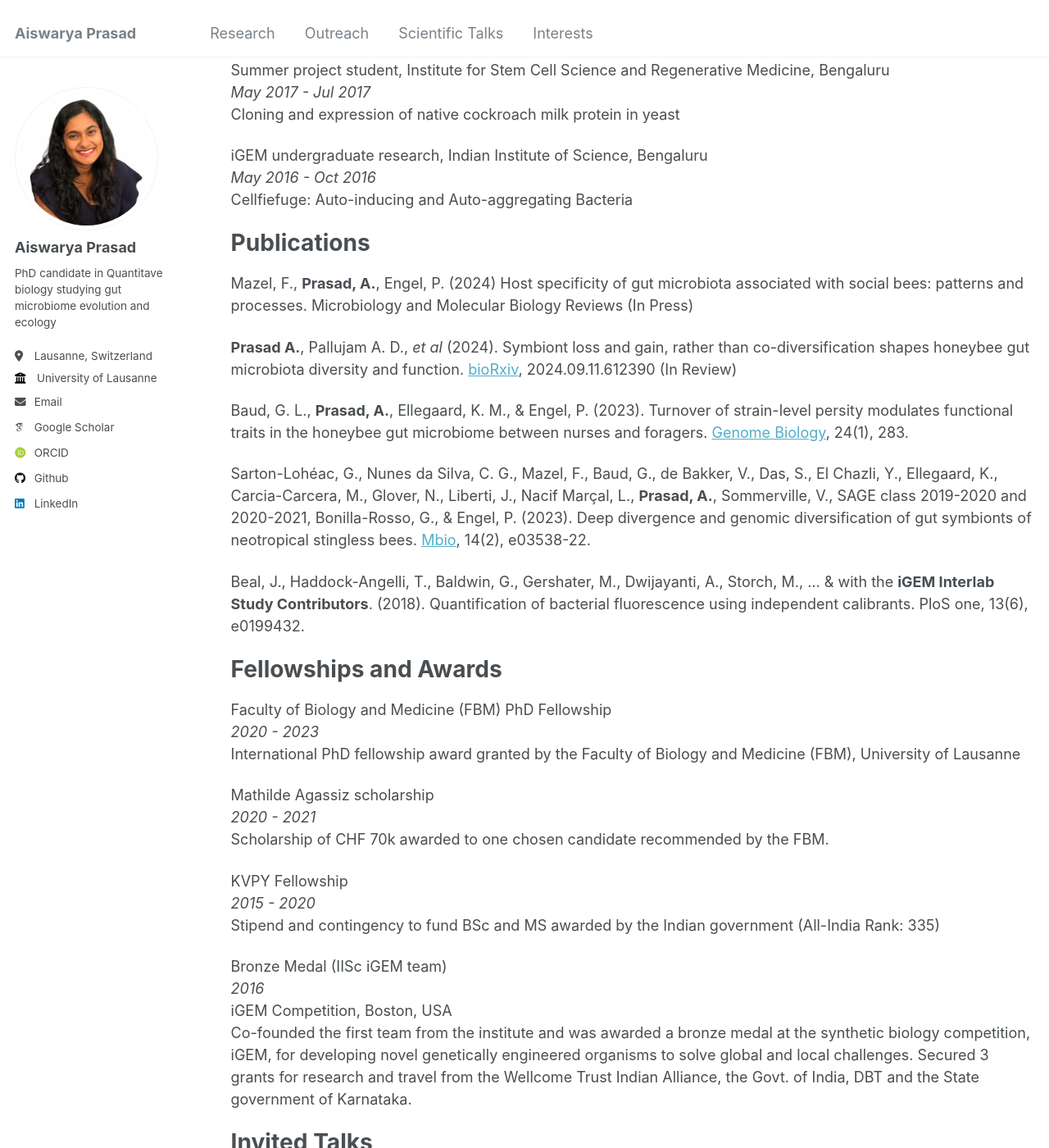
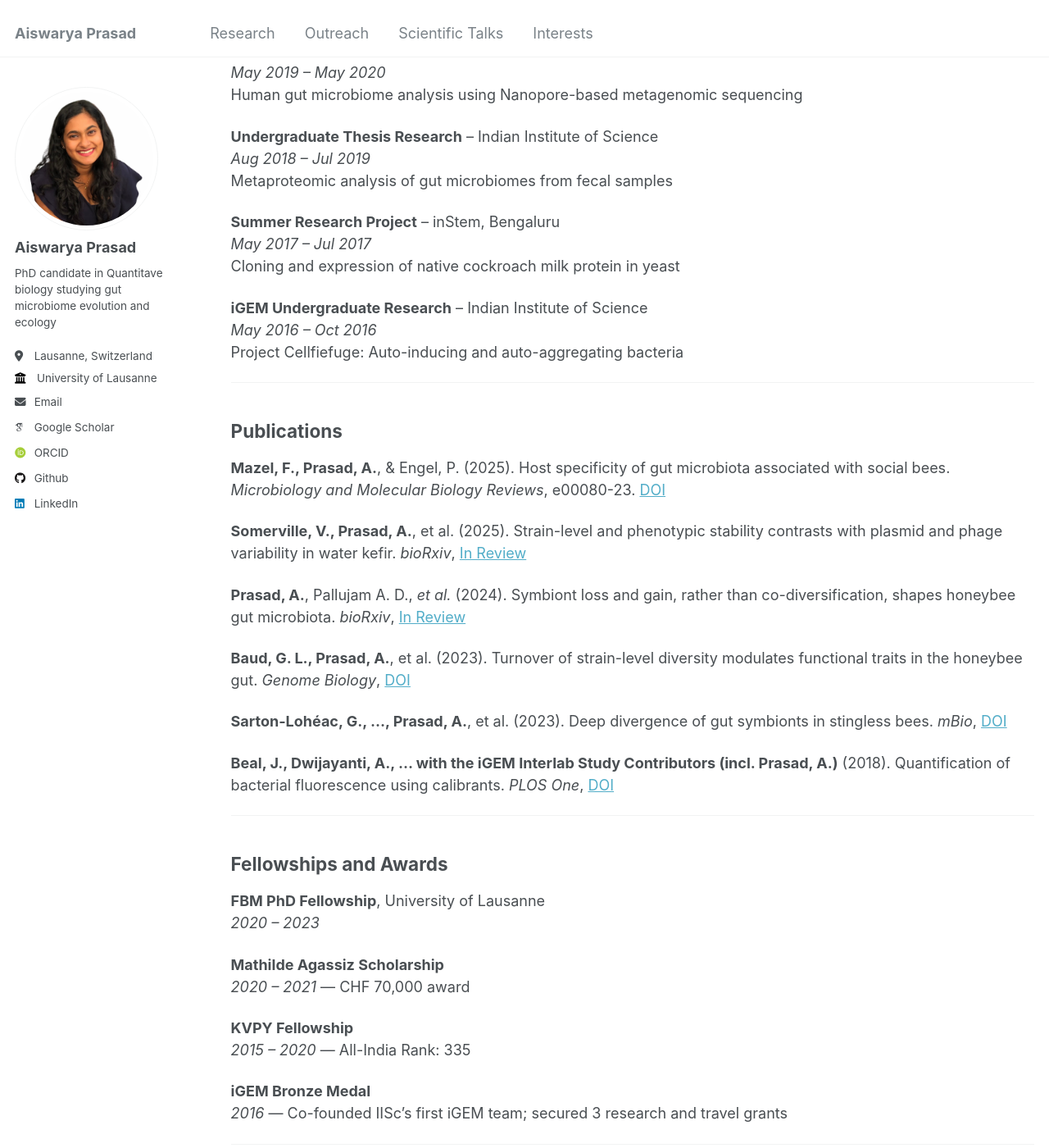
Before and after one commit to Aiswarya-prasad/aiswarya-prasad.github.io, a Jekyll site: the page built from _pages/cv.md, in a window 1280 px wide and 1400 px high, scrolled down 746 px. Shown: the whole window at 82% size. Built offline with Jekyll 4.4.1, drawn with Linux system fonts in a browser that asks for light colours; some web fonts are replaced; some of the changed text lies outside the part shown.

Commit message:
Syntax change, squash commit later or just ignore.

```diff
--- a/_pages/cv.md
+++ b/_pages/cv.md
@@ -7,168 +7,154 @@ redirect_from:
   - /resume
 ---
 
+
 [Go to Technical Resume instead](/technical-resume/)
 
+[Go to Consulting-style Resume](/consulting-resume/)
+
 {% include base_path %}
-<!-- [Go to Consulting-style Resume](/consulting-resume/) -->
 
-Education
-======
+## Education
 
-<!-- | Degree                       | Institution                            | Duration                |
-| ---------------------------- | -------------------------------------- | ----------------------- |
-| Ph.D in Quantitative Biology | University of Lausanne                 | 2020 -- 2025 (expected) |
-| M.S. in Biology              | Indian Institute of Science, Bangalore | 2019 -- 2020            |
-| B.S. (research) in Biology   | Indian Institute of Science, Bangalore | 2015 -- 2019            | -->
+**Ph.D. in Quantitative Biology**
+University of Lausanne, Switzerland, _2020 – 2025_
 
-Ph.D in Quantitative Biology, University of Lausanne, _2020 -- 2025 (expected)_
+**M.S. in Biology**
+Indian Institute of Science, Bangalore, India, _2019 – 2020_
 
-M.S. in Biology, Indian Institute of Science, Bangalore _2019 -- 2020_
+**B.S. (Research) in Biology**
+Indian Institute of Science, Bangalore, India, _2015 – 2019_
 
-B.S. (research) in Biology, Indian Institute of Science, Bangalore _2015 -- 2019_
+---
 
-Research experience
-======
+## Research Experience
 
-PhD candidate, University of Lausanne \\
-_Aug 2020 - Present_ \\
+**PhD Candidate** – University of Lausanne
+_Aug 2020 – Present_
 Ecology and evolution of the honeybee gut microbiome
 
-Master thesis research, Indian Institute of Science, Bengaluru \\
-_May 2019 - May 2020_ \\
-Analysis of the human gut microbiome by Nanopore-based metagenomic sequencing
+**Master’s Thesis Research** – Indian Institute of Science
+_May 2019 – May 2020_
+Human gut microbiome analysis using Nanopore-based metagenomic sequencing
 
-Undergraduate thesis research, Indian Institute of Science, Bengaluru \\
-_May 2019 - May 2020_ \\
+**Undergraduate Thesis Research** – Indian Institute of Science
+_Aug 2018 – Jul 2019_
 Metaproteomic analysis of gut microbiomes from fecal samples
 
-Summer project student, Institute for Stem Cell Science and Regenerative Medicine, Bengaluru \\
-_May 2017 - Jul 2017_ \\
+**Summer Research Project** – inStem, Bengaluru
+_May 2017 – Jul 2017_
 Cloning and expression of native cockroach milk protein in yeast
 
-iGEM undergraduate research, Indian Institute of Science, Bengaluru \\
-_May 2016 - Oct 2016_ \\
-Cellfiefuge: Auto-inducing and Auto-aggregating Bacteria
+**iGEM Undergraduate Research** – Indian Institute of Science
+_May 2016 – Oct 2016_
+Project Cellfiefuge: Auto-inducing and auto-aggregating bacteria
 
+---
 
-<a id="publications"></a>
+## Publications
 
-Publications
-======
+**Mazel, F., Prasad, A.**, & Engel, P. (2025). Host specificity of gut microbiota associated with social bees. *Microbiology and Molecular Biology Reviews*, e00080-23. [DOI](https://doi.org/10.1128/mmbr.00080-23)
 
-Mazel, F., **Prasad, A.**, Engel, P. (2024) Host specificity of gut microbiota associated with social bees: patterns and processes. Microbiology and Molecular Biology Reviews (In Press)
+**Somerville, V., Prasad, A.**, et al. (2025). Strain-level and phenotypic stability contrasts with plasmid and phage variability in water kefir. *bioRxiv*, [In Review](https://doi.org/10.1101/2025.02.27.640646)
 
-**Prasad A.**, Pallujam A. D., _et al_ (2024). Symbiont loss and gain, rather than co-diversification shapes honeybee gut microbiota diversity and function. [bioRxiv](https://doi.org/10.1101/2024.09.11.612390), 2024.09.11.612390 (In Review)
+**Prasad, A.**, Pallujam A. D., _et al._ (2024). Symbiont loss and gain, rather than co-diversification, shapes honeybee gut microbiota. *bioRxiv*, [In Review](https://doi.org/10.1101/2024.09.11.612390)
 
-Baud, G. L., **Prasad, A.**, Ellegaard, K. M., & Engel, P. (2023). Turnover of strain-level persity modulates functional traits in the honeybee gut microbiome between nurses and foragers. [Genome Biology](https://doi.org/10.1186/s13059-023-03131-4), 24(1), 283.
+**Baud, G. L., Prasad, A.**, et al. (2023). Turnover of strain-level diversity modulates functional traits in the honeybee gut. *Genome Biology*, [DOI](https://doi.org/10.1186/s13059-023-03131-4)
 
-Sarton-Lohéac, G., Nunes da Silva, C. G., Mazel, F., Baud, G., de Bakker, V., Das, S., El Chazli, Y., Ellegaard, K., Carcia-Carcera, M., Glover, N., Liberti, J., Nacif Marçal, L., **Prasad, A.**, Sommerville, V., SAGE class 2019-2020 and 2020-2021, Bonilla-Rosso, G., & Engel, P. (2023). Deep divergence and genomic diversification of gut symbionts of neotropical stingless bees. [Mbio](https://doi.org/10.1128/mbio.03538-22), 14(2), e03538-22.
+**Sarton-Lohéac, G., ..., Prasad, A.**, et al. (2023). Deep divergence of gut symbionts in stingless bees. *mBio*, [DOI](https://doi.org/10.1128/mbio.03538-22)
 
-Beal, J., Haddock-Angelli, T., Baldwin, G., Gershater, M., Dwijayanti, A., Storch, M., ... & with the **iGEM Interlab Study Contributors**. (2018). Quantification of bacterial fluorescence using independent calibrants. PloS one, 13(6), e0199432.
+**Beal, J., Dwijayanti, A., ... with the iGEM Interlab Study Contributors (incl. Prasad, A.)** (2018). Quantification of bacterial fluorescence using calibrants. *PLOS One*, [DOI](https://doi.org/10.1371/journal.pone.0199432)
 
+---
 
-Fellowships and Awards
-======
+## Fellowships and Awards
 
-Faculty of Biology and Medicine (FBM) PhD Fellowship \\
-_2020 - 2023_ \\
-International PhD fellowship award granted by the Faculty of Biology and Medicine (FBM), University of Lausanne
+**FBM PhD Fellowship**, University of Lausanne
+_2020 – 2023_
 
-Mathilde Agassiz scholarship \\
-_2020 - 2021_ \\
-Scholarship of CHF 70k awarded to one chosen candidate recommended by the FBM.
+**Mathilde Agassiz Scholarship**
+_2020 – 2021_ — CHF 70,000 award
 
-KVPY Fellowship \\
-_2015 - 2020_ \\
-Stipend and contingency to fund BSc and MS awarded by the Indian government (All-India Rank: 335)
+**KVPY Fellowship**
+_2015 – 2020_ — All-India Rank: 335
 
-Bronze Medal (IISc iGEM team) \\
-_2016_ \\
-iGEM Competition, Boston, USA \\
-Co-founded the first team from the institute and was awarded a bronze medal at the synthetic biology competition, iGEM, for developing novel genetically engineered organisms to solve global and local challenges. Secured 3 grants for research and travel from the Wellcome Trust Indian Alliance, the Govt. of India, DBT and the State government of Karnataka.
+**iGEM Bronze Medal**
+_2016_ — Co-founded IISc’s first iGEM team; secured 3 research and travel grants
 
-Invited Talks
-======
+---
 
-The Local Pangenome \\
-_Oct 2023_ \\
-Alicante, Spain \\
-Variation and specialization of structure and function of gut microbial community across host species
+## Invited Talks
 
-Academic Seminar Series \\
-_Apr 2023_ \\
-School of Science, Monash University Malaysia \\
-Evolutionary and functional insight into gut microbial community persity across honeybee species
+**The Local Pangenome**
+_Oct 2023_ – Alicante, Spain
+Talk: Variation and specialization of gut microbial community structure and function
 
-Conferences
-======
+**Academic Seminar Series**
+_Apr 2023_ – Monash University Malaysia
+Talk: Evolutionary and functional insight into honeybee gut microbiota
 
-Microbiome Virtual International Forum \\
-_Nov 2024_ \\
-Online \\
-Selected talk: Evolution and Functional Potential of Gut Microbiota in Honeybees: A Comparative Metagenomic Approach
+---
 
-Gordon Research Conference and Seminar (Animal Microbe Symbiosis) \\
-_Jun 2023_ \\
-Lucca, Italy \\
-Poster: Evolutionary and functional insight into gut microbial community persity across honeybee species using metagenomics
+## Conferences
 
-CSHL Meeting: Microbiome \\
-_Oct 2023_ \\
-Cold Spring Harbor Laboratories, USA \\
-Poster: Whole-genome shotgun metagenomics reveals differences in gut microbiomes among honeybee species
+**Microbiome Virtual International Forum**
+_Nov 2024_ – Online
+Best Selected Talk: Evolution and Functional Potential of Honeybee Gut Microbiota
 
-SymbNET PhD Summer School on Host-Microbe Symbiosis \\
-_Jul 2022_ \\
-Instituto Gulbenkian de Ciência, Lisbon \\
-Poster: Understanding the evolution of the gut microbiome across honeybee species
+**Gordon Research Conference – Animal Microbe Symbiosis**
+_Jun 2023_ – Lucca, Italy
+Poster presentation
 
-Teaching
-======
+**CSHL Meeting: Microbiome**
+_Oct 2023_ – Cold Spring Harbor, USA
+Poster presentation
 
-Teaching Assistant – SAGE (Sequence A GEnome) course \\
-_2021, 2022, 2023, 2024_ \\
-Masters-level course teaching bioinformatics through research
+**SymbNET PhD Summer School**
+_Jul 2022_ – Instituto Gulbenkian de Ciência, Portugal
+Poster presentation
 
-Professional activities
-======
+---
 
-Peer review of journal publications \\
-_2023 – Present_ \\
-Ecological monographs (1) and Insect Molecular Biology (1)
+## Teaching
 
-Workshop Evaluation Committee \\
-_Jan 2023_ \\
-Workshop and tutorial selection for the BC2 (Basel Computational biology Conference)
+**Teaching Assistant – SAGE (Sequence A Genome)**
+_2021 – 2024_
+Masters-level bioinformatics course
 
-Local volunteer \\
-_Aug 2022_ \\
-ISME-18 (International Society of Microbial Ecology) conference
+---
 
-Organizing committee \\
-_Sep 2023_ \\
-Annual DMF department Science Retreat
+## Professional Activities
 
-DMF Faculty Hiring Committee  \\
-_May 2023_ \\
-Postdoc/PhD representative group
+- **Peer Reviewer**
+  _2023 – Present_
+  Journals: *Ecological Monographs*, *Insect Molecular Biology*
 
-Extracurricular activities
-======
+- **Workshop Evaluation Committee**
+  _Jan 2023_ – Basel Computational Biology Conference (BC2)
 
-Open Science Meeting \\
-_Nov 2023_ \\
-National center for competence in Research (NCCR) Microbiomes, Switzerland
+- **Local Volunteer**
+  _Aug 2022_ – ISME-18 Conference
 
-Decolonizing North-South Research Collaboration \\
-_Aug 2022_ \\
-Centre for Development and Environment, University of Bern
+- **Organizing Committee**
+  _Sep 2023_ – DMF Science Retreat
 
+- **Faculty Hiring Committee Representative**
+  _May 2023_ – Department of Microbiology (DMF), PhD/Postdoc rep
 
-Moderator – Health and Data Privacy Committee  \\
-_Jul 2020_ \\
-iGEM India BioSummit (Online)
+---
 
-Delegate at United Nations Convention on Biological persity  \\
-_Nov 2018_ \\
-Sharm El-Sheikh, Egypt
+## Extracurricular Activities
+
+**Open Science Meeting**
+_Nov 2023_ – NCCR Microbiomes, Switzerland
+
+**Decolonizing North–South Research Collaboration Workshop**
+_Aug 2022_ – University of Bern
+Contributed to discussions on equitable partnerships in global research
+
+**iGEM India BioSummit**
+_Jul 2020_ – Moderator for panel on Health & Data Privacy
+
+**UN Convention on Biological Diversity**
+_Nov 2018_ – Delegate, Sharm El-Sheikh, Egypt
+Advocated for youth inclusion in science diplomacy and gene-tech policy
```
Also changed, not shown: _pages/about.md (+1 -1 lines), 2 other files.
